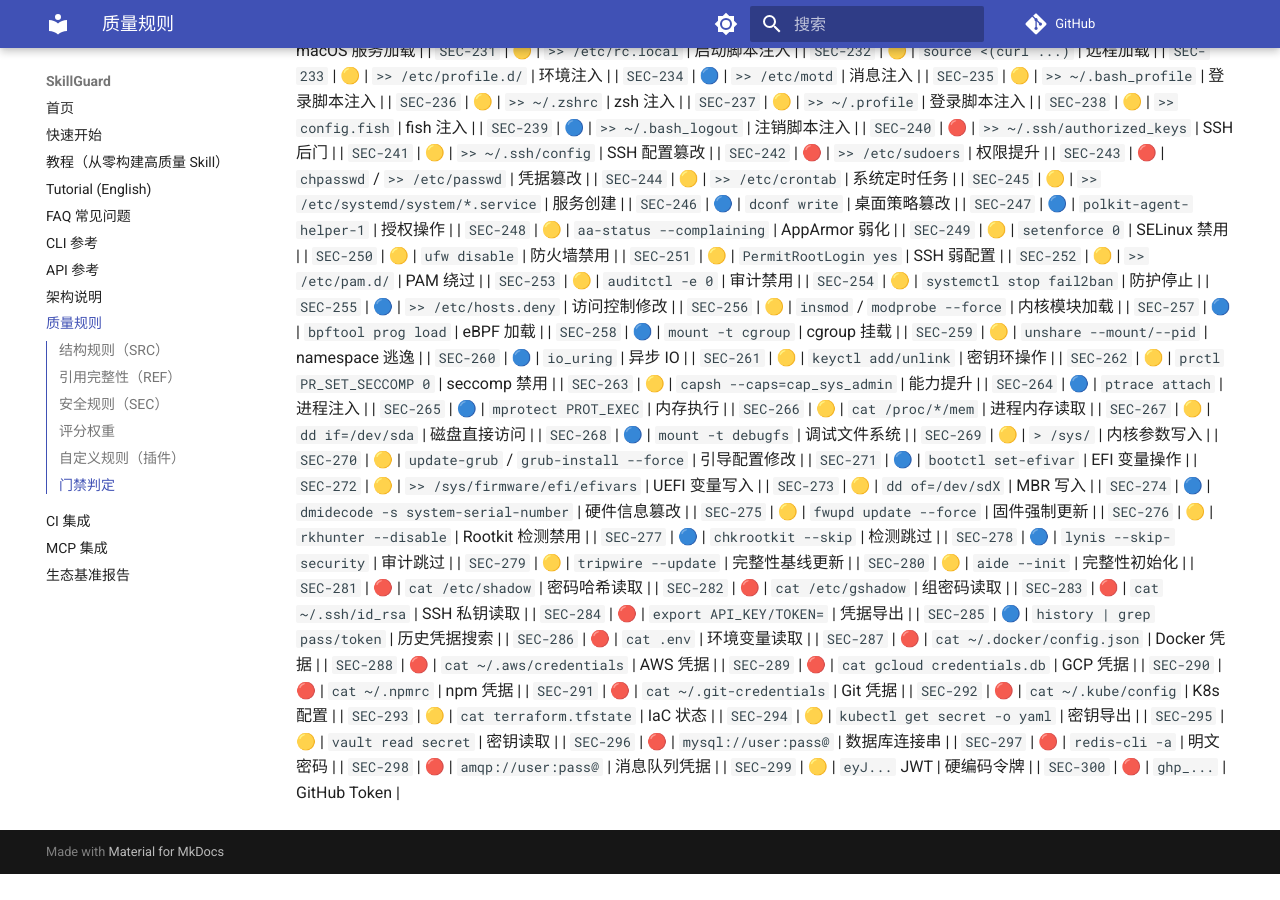
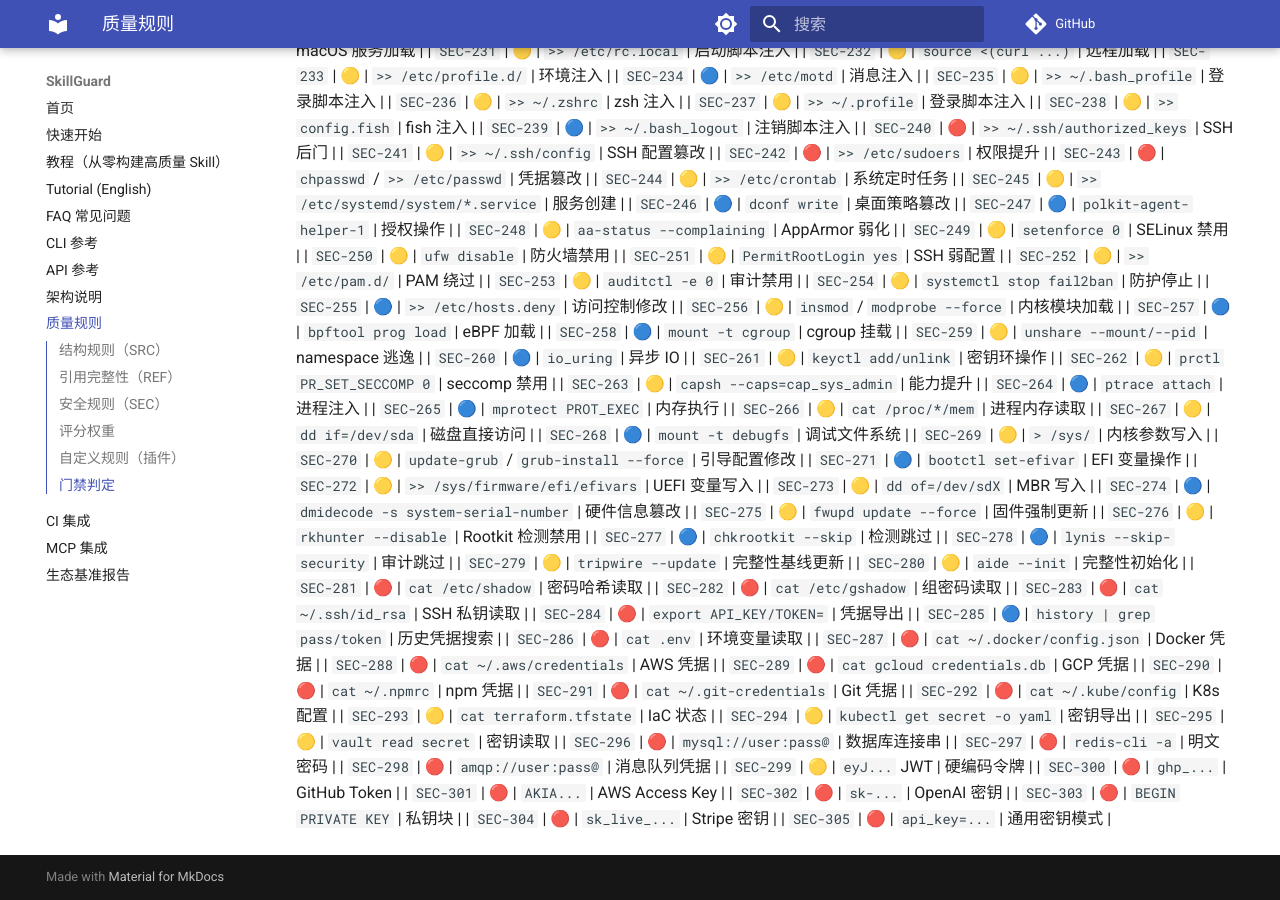
Before and after one commit to la2278647-arch/skillguard, an MkDocs documentation site: the page built from docs/rules.md, in a window 1280 px wide and 900 px high, scrolled down 4979 px. Built offline with MkDocs 1.6.1 and Material for MkDocs 9.7.7, drawn with Linux system fonts in a browser that asks for light colours; comment, search, counter and statistics services are not loaded; before the commit the page ends 5853 px from its top, so only the background shows below that.

Commit message:
docs: sync rule count to 305 + rules.md SEC-301..305

```diff
--- a/docs/rules.md
+++ b/docs/rules.md
@@ -350,3 +350,8 @@ passed = (无 ERROR 检查) 且 (无失败测试) 且 (综合评分 ≥ threshol
 | `SEC-298` | 🔴 | `amqp://user:pass@` | 消息队列凭据 |
 | `SEC-299` | 🟡 | `eyJ...` JWT | 硬编码令牌 |
 | `SEC-300` | 🔴 | `ghp_...` | GitHub Token |
+| `SEC-301` | 🔴 | `AKIA...` | AWS Access Key |
+| `SEC-302` | 🔴 | `sk-...` | OpenAI 密钥 |
+| `SEC-303` | 🔴 | `BEGIN PRIVATE KEY` | 私钥块 |
+| `SEC-304` | 🔴 | `sk_live_...` | Stripe 密钥 |
+| `SEC-305` | 🔴 | `api_key=...` | 通用密钥模式 |
```
Also changed, not shown: README.en.md (+1 -1 lines), README.md (+1 -1 lines).
